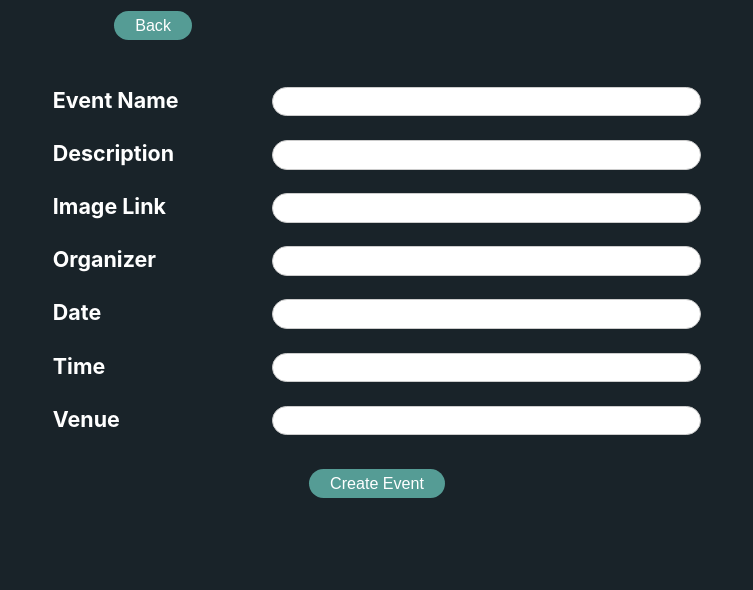
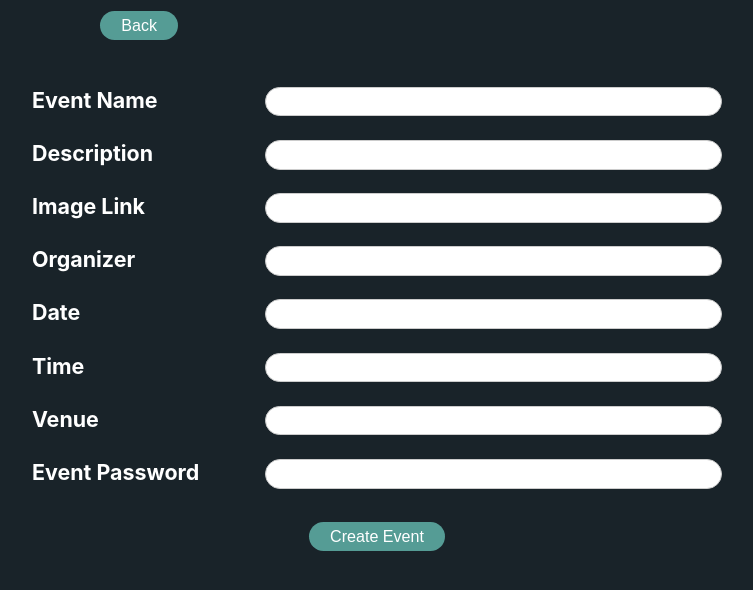
Before and after one commit to Utkarsh-kadam/EMS, a React (Create React App) app in the folder client/: page /create-event in a window 1280 px wide. Shown: the top 590 px of the page, without its empty margins (263-1016 px from the left). Built offline with nearby package versions, Linux system fonts and the light colour scheme.

Commit message:
Event Password Added

```diff
--- a/client/src/components/createEvent.jsx
+++ b/client/src/components/createEvent.jsx
@@ -136,7 +136,18 @@ export function CreateEvent() {
                         className="input"
                     />
                     </div>
-
+                    <div className="form-group">
+                    <label className="label" htmlFor="eventpassword">
+                    Event Password
+                    </label>
+                    <input
+                        type="text"
+                        name="eventpassword"
+                        onChange={handleChange}
+                        className="input"
+                        value={data.eventpassword}
+                    />
+                    </div>
                     <button type="submit" className="button">
                         Create Event
                     </button>
--- a/client/src/components/updateEvent.jsx
+++ b/client/src/components/updateEvent.jsx
@@ -124,6 +124,17 @@ export function UpdateEvent({ _id, handleClose, handleUpdate }) {
                         className="input"
                         value={data.venue}
                     />
+
+                    <label className="label" htmlFor="eventpassword">
+                    Event Password
+                    </label>
+                    <input
+                        type="text"
+                        name="eventpassword"
+                        onChange={handleChange}
+                        className="input"
+                        value={data.eventpassword}
+                    />
             <button type="submit" className="button">
                 Update
             </button>
```
Also changed, not shown: 1 other file (tests, documents, lock files or other folders).
